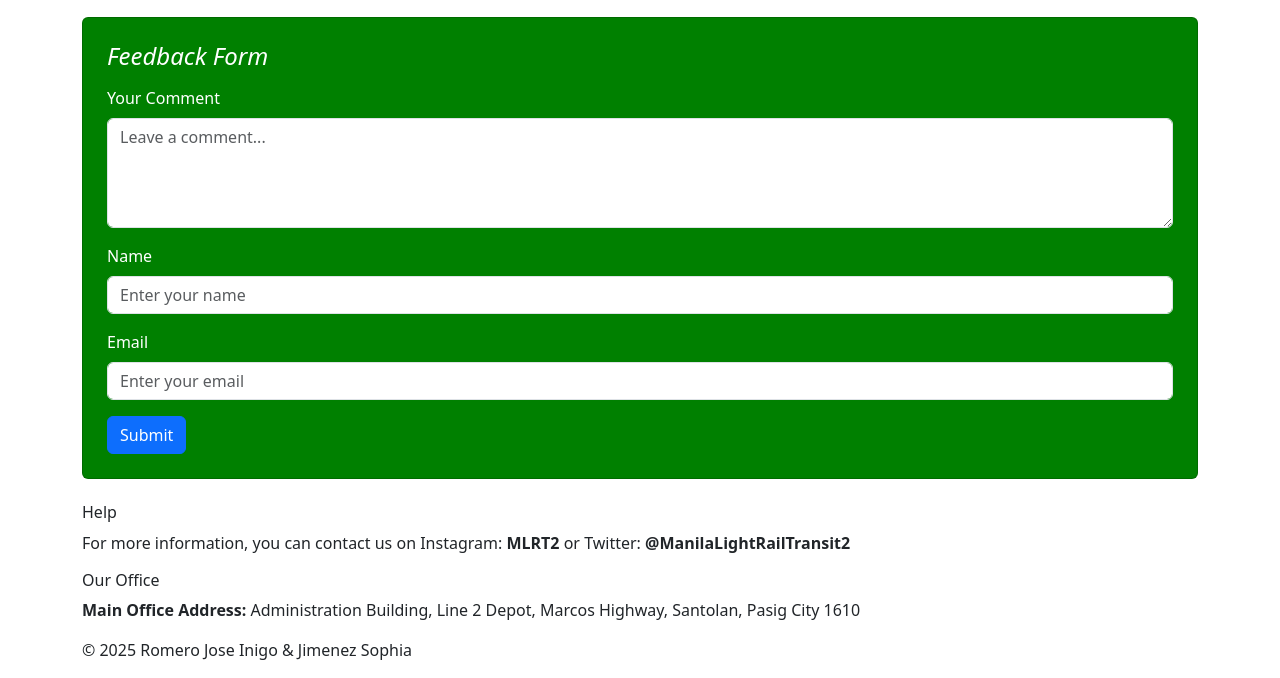
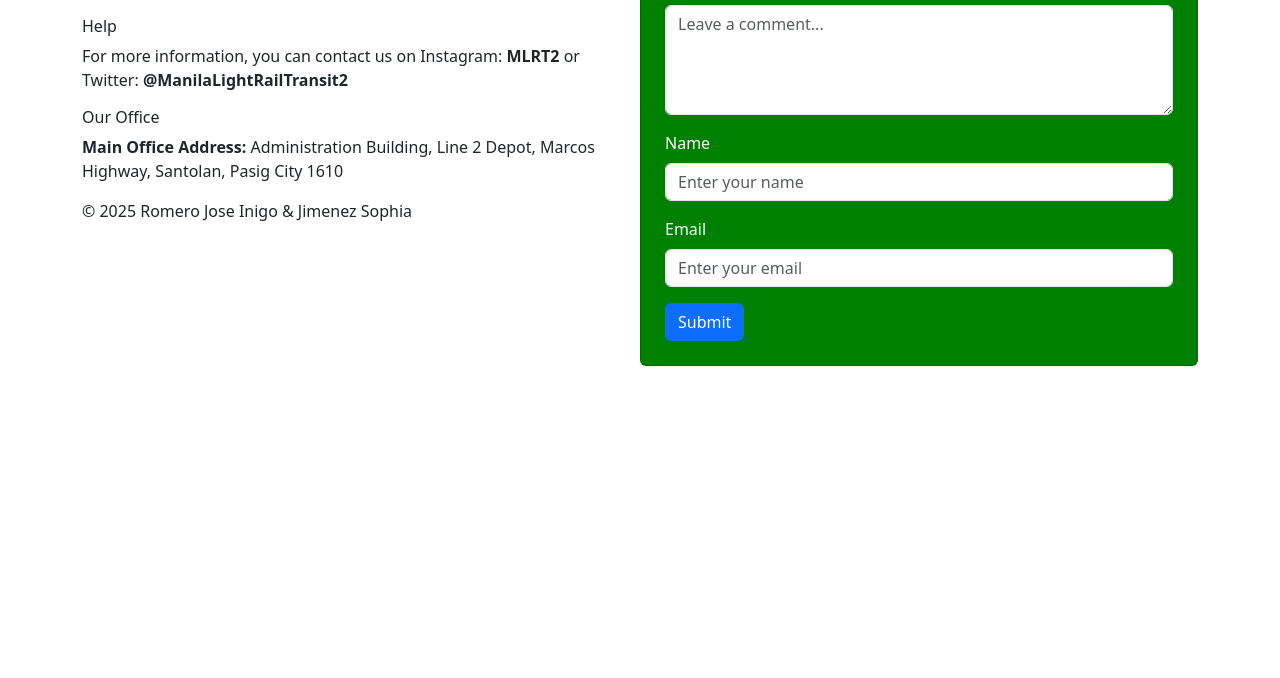
Before and after one commit to inigocode/LP_ICT9Sapphire_Q3Project_Romero-Jimenez, a plain HTML site: page page3.html in a window 1280 px wide. Shown: the part 217-895 px from the top of the page. After the commit the page ends 800 px from the top, so only its background shows below. Drawn offline with nearby package versions, Linux system fonts and the light colour scheme.

Commit message:
Update page3.html

```diff
--- a/page3.html
+++ b/page3.html
@@ -22,11 +22,14 @@
             background-color: green !important;
             color: white;
         }
+        .row-flex {
+            display: flex;
+            justify-content: space-between;
+        }
     </style>
 </head>
-<div class="row">
-    <div class="col">
-        <div class="container">
+<body>
+    <div class="container mt-4">
         <nav class="navbar navbar-expand-sm navbar-dark fixed-top" style="background-color: #2C5F2D;">
             <div class="container-fluid">
                 <div class="navbar-brand">
@@ -48,17 +51,24 @@
                 </div>
             </div>
         </nav>
-        </div>
-        <br>
-        <br>
-        <br>
-        <br>
-<body class="container mt-4">
+        <br><br><br><br>
+
+        <div class="row-flex">
+            <!-- Left Side: Bottom Text -->
+            <div id="help" class="col-6">
                 <div id="comment" class="text-center mb-4">
                     <h1>Leave a comment</h1>
                     <h3>We value your comments</h3>
                 </div>
+                <h6>Help</h6>
+                <p>For more information, you can contact us on Instagram: <strong>MLRT2</strong> or Twitter: <strong>@ManilaLightRailTransit2</strong></p>
+                <h6>Our Office</h6>
+                <p><strong>Main Office Address:</strong> Administration Building, Line 2 Depot, Marcos Highway, Santolan, Pasig City 1610</p>
+                <p>&copy; 2025 Romero Jose Inigo & Jimenez Sophia</p>
+            </div>
 
+            <!-- Right Side: Feedback Form Card -->
+            <div class="col-6">
                 <div class="card p-4">
                     <h4 class="mb-3"><i>Feedback Form</i></h4>
                     <form id="feedbackForm">
@@ -77,13 +87,8 @@
                         <button type="button" class="btn btn-primary" onclick="submitForm()">Submit</button>
                     </form>
                 </div>
-
-    <div id="help" class="mt-4">
-        <h6>Help</h6>
-        <p>For more information, you can contact us on Instagram: <strong>MLRT2</strong> or Twitter: <strong>@ManilaLightRailTransit2</strong></p>
-        <h6>Our Office</h6>
-        <p><strong>Main Office Address:</strong> Administration Building, Line 2 Depot, Marcos Highway, Santolan, Pasig City 1610</p>
-        <p>&copy; 2025 Romero Jose Inigo & Jimenez Sophia</p>
+            </div>
+        </div>
     </div>
 
     <script>
```
Lines whose indentation alone changed are shown as unchanged.
